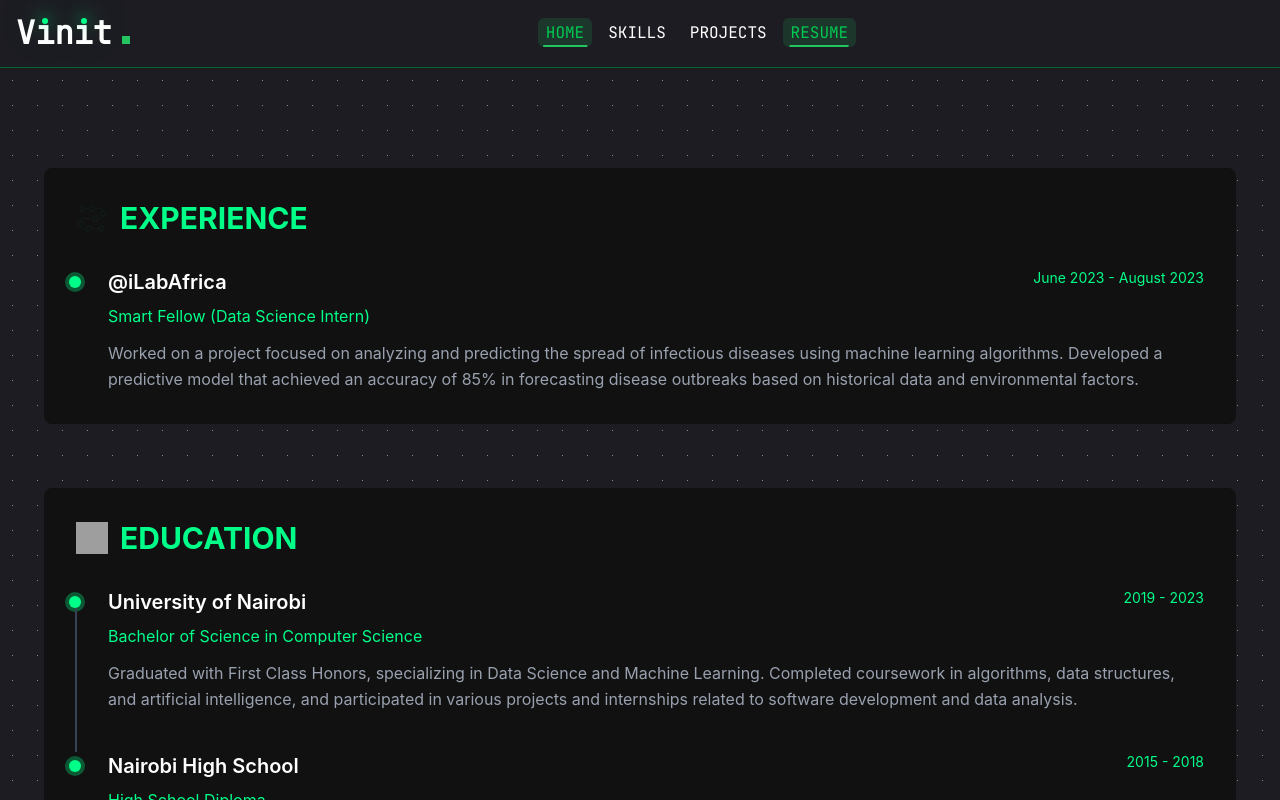
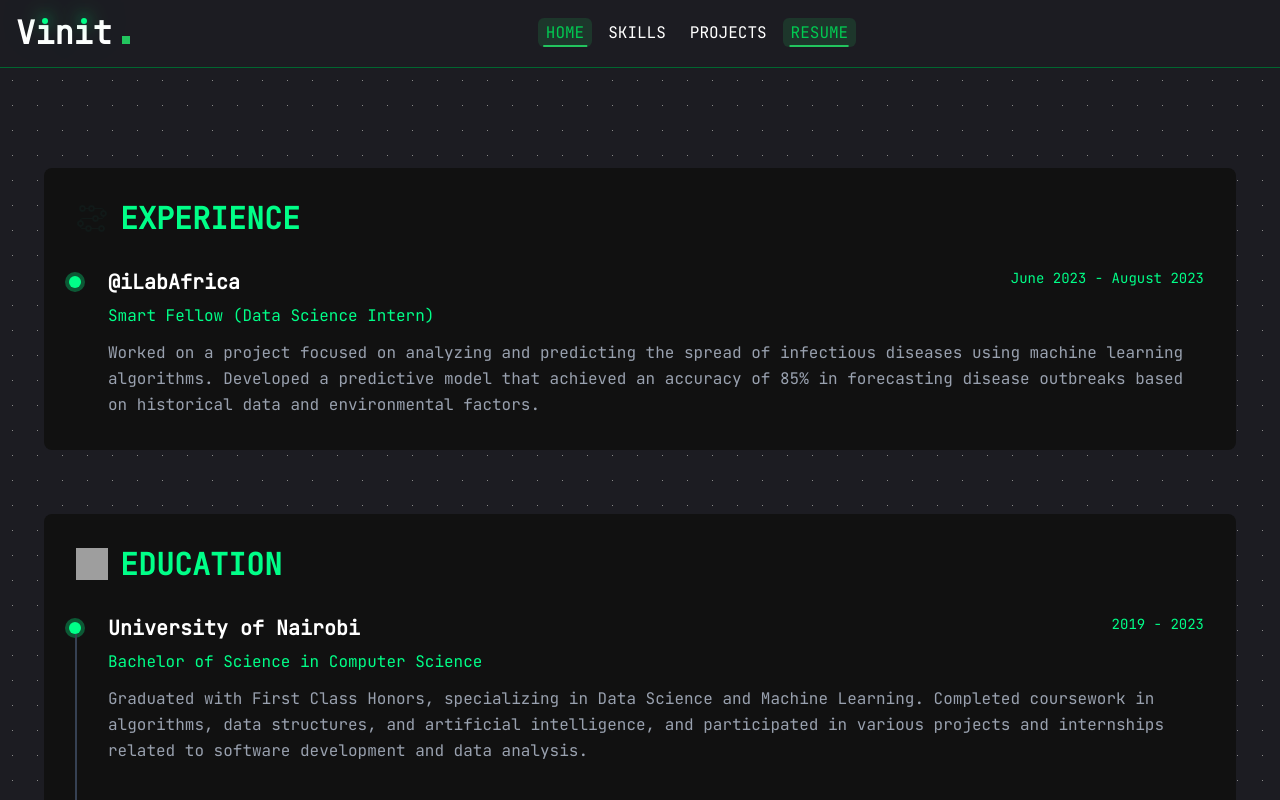
Before and after one commit to Vinit-Rabadiya/Portfolio, a React (Vite) app in the folder personalPortfolio/: page /resume in a window 1280 px wide. Shown: the top 800 px of the page. Built offline with nearby package versions, Linux system fonts and the light colour scheme; grey boxes are pictures that could not be loaded.

Commit message:
made changes to custom css

```diff
--- a/personalPortfolio/src/pages/Resume/Resume.css
+++ b/personalPortfolio/src/pages/Resume/Resume.css
@@ -0,0 +1,5 @@
+@import "../../styles/variable.css";
+
+section {
+  font-family: var(--font);
+}
```
